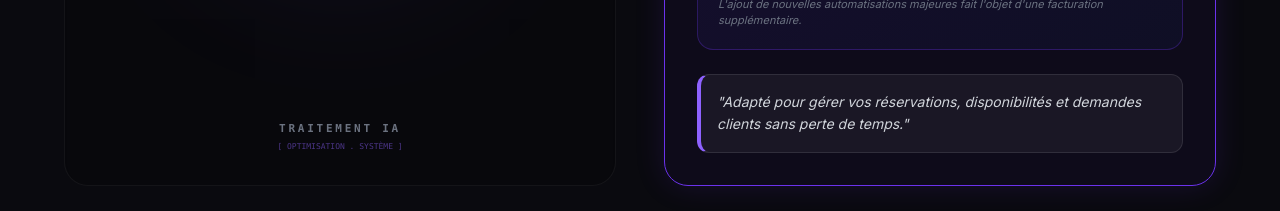
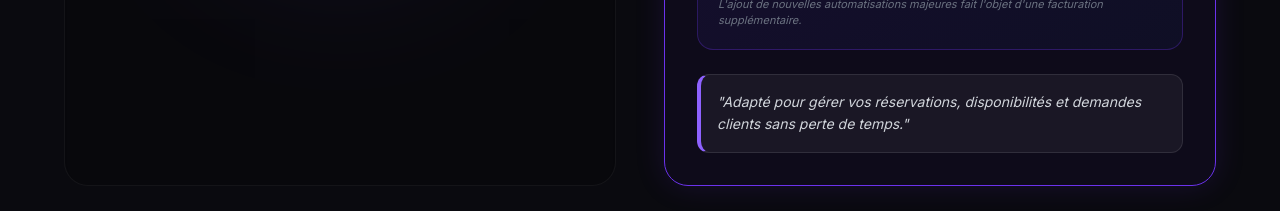
Before and after one commit to DigitalPulseAgency/SITE-AGENCE, a React (Vite) app: page / in a window 1280 px wide. Shown: the part 6840-7051 px from the top of the page. Built offline with nearby package versions, Linux system fonts and the light colour scheme.

Commit message:
chore: remove IA text label from comparison

```diff
--- a/src/components/sections/ComparisonSection.jsx
+++ b/src/components/sections/ComparisonSection.jsx
@@ -267,15 +267,7 @@ function AiNetworkAnimation() {
          </svg>
       </div>
 
-      {/* Typographie d'ambiance High-Tech */}
-      <div className="absolute bottom-8 left-0 right-0 text-center">
-         <div className="text-[11px] font-mono font-bold text-gray-500 uppercase tracking-[0.25em] animate-pulse">
-           Traitement IA
-         </div>
-         <div className="text-[8px] font-mono text-primary-light/50 mt-1">
-           [ OPTIMISATION . SYSTÈME ]
-         </div>
-      </div>
+
     </div>
   );
 }
```
